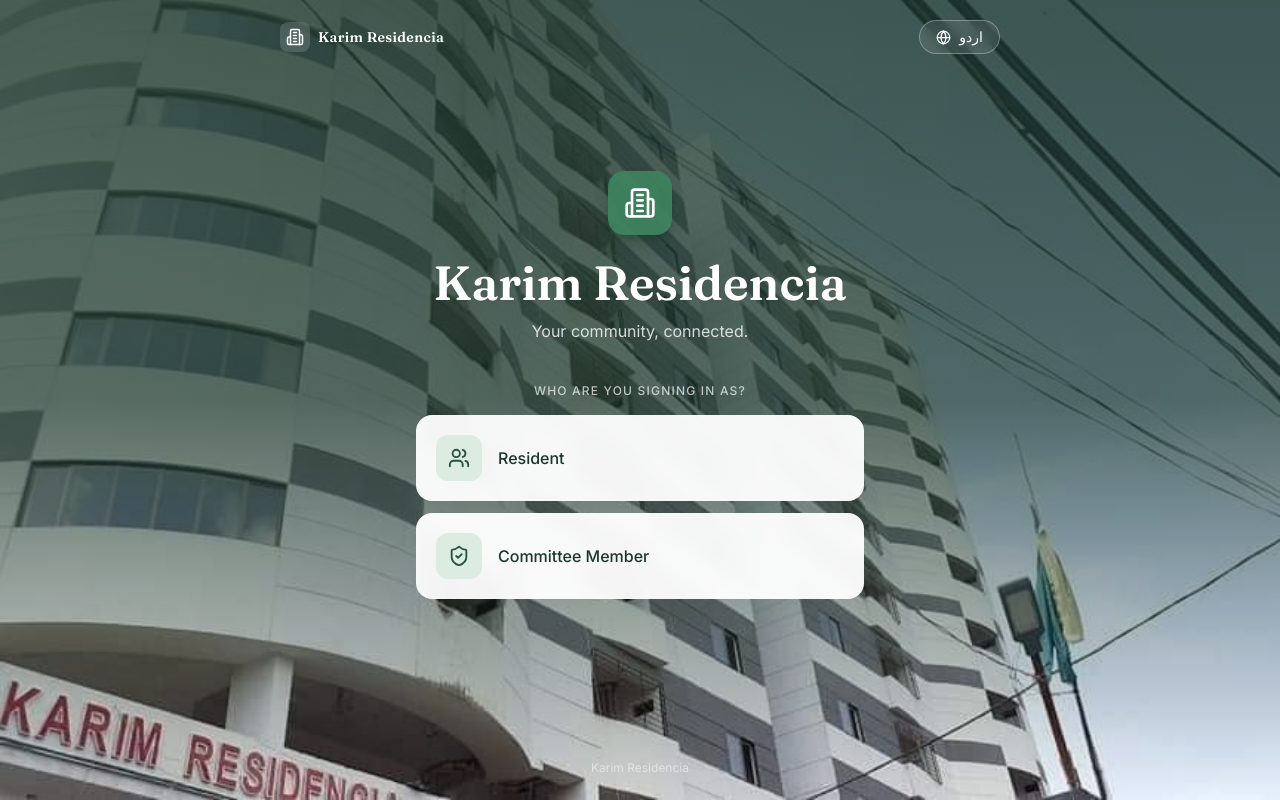
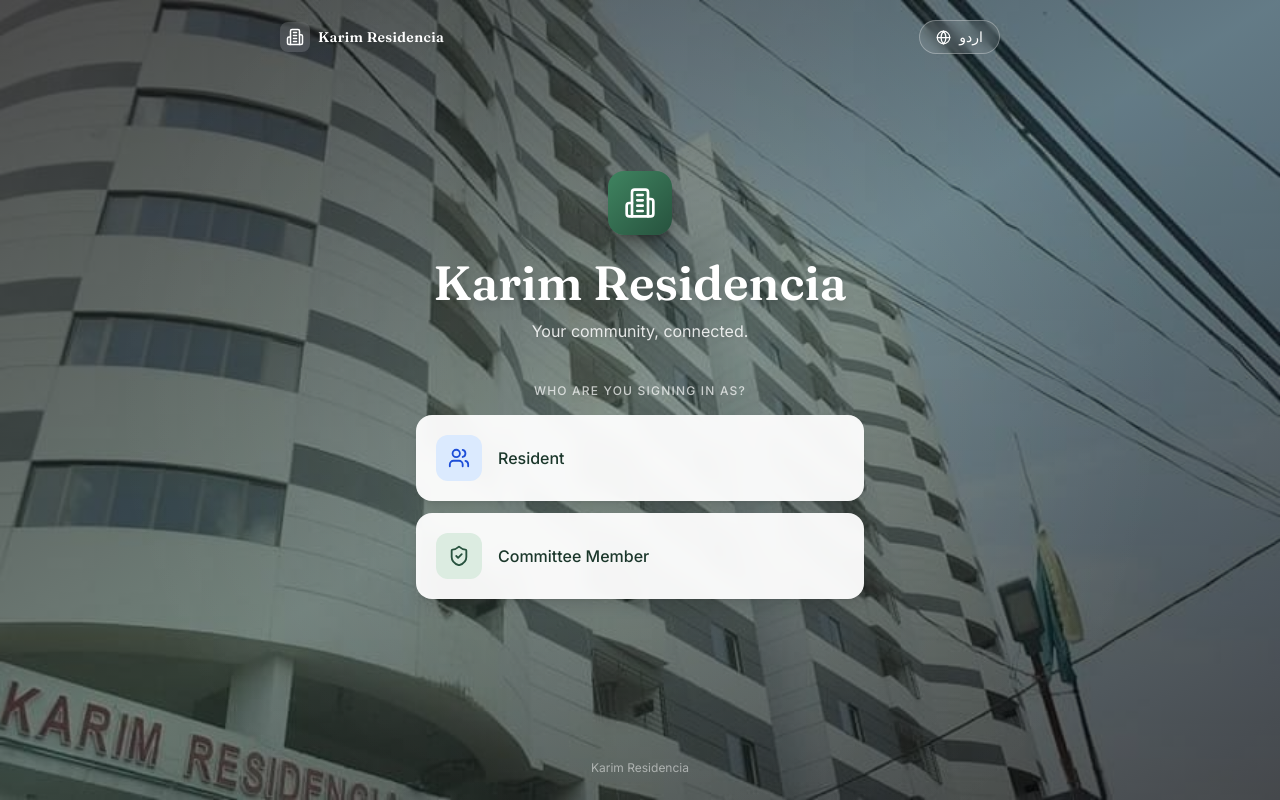
Before and after one commit to scnzarmy/karim-residencia-portal, a React (Vite) app: page / in a window 1280 px wide. Built offline with nearby package versions, Linux system fonts and the light colour scheme; no server answers; a web font is replaced by a local one.

Commit message:
Add animations

```diff
--- a/package.json
+++ b/package.json
@@ -12,6 +12,7 @@
   "dependencies": {
     "@supabase/supabase-js": "^2.45.4",
     "lucide-react": "^0.383.0",
+    "motion": "^11.11.13",
     "react": "^18.3.1",
     "react-dom": "^18.3.1",
     "react-router-dom": "^6.26.2",
--- a/src/app/components/BlockSelection.tsx
+++ b/src/app/components/BlockSelection.tsx
@@ -1,4 +1,5 @@
 import { useNavigate } from 'react-router-dom'
+import { motion } from 'motion/react'
 import { ArrowLeft, Building } from 'lucide-react'
 import { useApp, BlockId } from '../context/AppContext'
 import { t } from '../translations'
@@ -24,22 +25,37 @@ export default function BlockSelection() {
   }
 
   return (
-    <div className="min-h-screen flex flex-col items-center justify-center bg-sand-50 px-6">
-      <div className="max-w-md w-full">
+    <div className="min-h-screen bg-gradient-to-br from-sand-50 to-sand-100 flex items-center justify-center px-6 py-10">
+      <motion.div
+        className="max-w-md w-full"
+        initial={{ opacity: 0, y: 20 }}
+        animate={{ opacity: 1, y: 0 }}
+        transition={{ duration: 0.6 }}
+      >
         <button onClick={() => navigate('/')} className="flex items-center gap-1 text-forest-600 text-sm mb-8">
           <ArrowLeft size={16} /> {t(lang, 'back')}
         </button>
 
-        <h2 className="font-display text-3xl font-semibold text-forest-900 mb-8 text-center">
+        <motion.h2
+          className="font-display text-3xl font-semibold text-forest-900 mb-8 text-center"
+          initial={{ opacity: 0 }}
+          animate={{ opacity: 1 }}
+          transition={{ delay: 0.2 }}
+        >
           {t(lang, 'selectBlock')}
-        </h2>
+        </motion.h2>
 
         <div className="grid gap-4">
-          {BLOCKS.map((b) => (
-            <button
+          {BLOCKS.map((b, i) => (
+            <motion.button
               key={b.id}
               onClick={() => choose(b.id)}
-              className={`relative overflow-hidden flex items-center gap-4 bg-gradient-to-br ${b.gradient} rounded-2xl p-6 text-left hover:-translate-y-0.5 hover:shadow-xl transition-all`}
+              initial={{ opacity: 0, y: 20 }}
+              animate={{ opacity: 1, y: 0 }}
+              transition={{ delay: 0.3 + i * 0.1 }}
+              whileHover={{ scale: 1.02, y: -6 }}
+              whileTap={{ scale: 0.98 }}
+              className={`relative overflow-hidden flex items-center gap-4 bg-gradient-to-br ${b.gradient} rounded-2xl p-6 text-left shadow-lg hover:shadow-2xl transition-shadow`}
             >
               <span className="absolute -right-6 -top-6 w-24 h-24 rounded-full bg-white/10" />
               <span className="absolute right-8 bottom-2 w-12 h-12 rounded-full bg-white/10" />
@@ -47,10 +63,10 @@ export default function BlockSelection() {
                 <Building size={24} />
               </span>
               <span className="relative font-display font-semibold text-white text-lg">{t(lang, b.labelKey)}</span>
-            </button>
+            </motion.button>
           ))}
         </div>
-      </div>
+      </motion.div>
     </div>
   )
 }
--- a/src/app/components/LandingPage.tsx
+++ b/src/app/components/LandingPage.tsx
@@ -1,4 +1,5 @@
 import { useNavigate } from 'react-router-dom'
+import { motion } from 'motion/react'
 import { Users, ShieldCheck, Globe, Building2 } from 'lucide-react'
 import { useApp } from '../context/AppContext'
 import { t } from '../translations'
@@ -15,10 +16,14 @@ export default function LandingPage() {
 
   return (
     <div
-      className="min-h-screen flex flex-col relative bg-cover bg-center"
+      className="min-h-screen flex flex-col relative bg-cover bg-center overflow-hidden"
       style={{ backgroundImage: "url('/building-hero.jpg')" }}
     >
-      <div className="absolute inset-0 bg-gradient-to-b from-forest-900/80 via-forest-900/70 to-forest-950/90" />
+      <div className="absolute inset-0 bg-gradient-to-br from-black/70 via-forest-900/55 to-black/70" />
+      <div
+        className="absolute inset-0"
+        style={{ background: 'radial-gradient(circle at center, rgba(255,255,255,0.12) 0%, transparent 70%)' }}
+      />
 
       <div className="relative flex flex-col min-h-screen">
         <header className="flex items-center justify-between px-6 py-5 max-w-3xl w-full mx-auto">
@@ -40,41 +45,81 @@ export default function LandingPage() {
         </header>
 
         <main className="flex-1 flex flex-col items-center justify-center px-6 pb-16">
-          <div className="max-w-md w-full text-center">
-            <span className="inline-flex items-center justify-center bg-forest-500/90 text-white rounded-2xl p-4 mb-6 shadow-lg shadow-forest-900/40">
+          <motion.div
+            className="max-w-md w-full text-center"
+            initial={{ opacity: 0, y: 20 }}
+            animate={{ opacity: 1, y: 0 }}
+            transition={{ duration: 0.6 }}
+          >
+            <motion.span
+              className="inline-flex items-center justify-center bg-gradient-to-br from-forest-500 to-forest-700 text-white rounded-2xl p-4 mb-6 shadow-xl shadow-black/30"
+              initial={{ scale: 0.7, opacity: 0 }}
+              animate={{ scale: 1, opacity: 1 }}
+              transition={{ delay: 0.15, duration: 0.5 }}
+            >
               <Building2 size={32} />
-            </span>
-            <h1 className="font-display text-4xl sm:text-5xl font-semibold text-white mb-3 leading-tight drop-shadow-sm">
+            </motion.span>
+
+            <motion.h1
+              className="font-display text-4xl sm:text-5xl font-semibold text-white mb-3 leading-tight drop-shadow-lg"
+              initial={{ opacity: 0, y: 15 }}
+              animate={{ opacity: 1, y: 0 }}
+              transition={{ delay: 0.25, duration: 0.5 }}
+            >
               {t(lang, 'appName')}
-            </h1>
-            <p className="text-white/80 mb-10 text-base">{t(lang, 'tagline')}</p>
+            </motion.h1>
 
-            <p className="text-xs uppercase tracking-widest text-white/70 mb-4 font-medium">
+            <motion.p
+              className="text-white/85 mb-10 text-base drop-shadow"
+              initial={{ opacity: 0 }}
+              animate={{ opacity: 1 }}
+              transition={{ delay: 0.35, duration: 0.5 }}
+            >
+              {t(lang, 'tagline')}
+            </motion.p>
+
+            <motion.p
+              className="text-xs uppercase tracking-widest text-white/70 mb-4 font-medium"
+              initial={{ opacity: 0 }}
+              animate={{ opacity: 1 }}
+              transition={{ delay: 0.45 }}
+            >
               {t(lang, 'selectRole')}
-            </p>
+            </motion.p>
 
-            <div className="grid gap-3">
-              <button
+            <motion.div
+              className="grid gap-3"
+              initial={{ opacity: 0, y: 20 }}
+              animate={{ opacity: 1, y: 0 }}
+              transition={{ delay: 0.5, duration: 0.5 }}
+            >
+              <motion.button
                 onClick={() => choose('resident')}
-                className="group flex items-center gap-4 bg-white/95 backdrop-blur rounded-2xl p-5 text-left hover:bg-white hover:-translate-y-0.5 hover:shadow-xl transition-all"
+                whileHover={{ scale: 1.02, y: -4 }}
+                whileTap={{ scale: 0.98 }}
+                transition={{ type: 'spring', stiffness: 300 }}
+                className="flex items-center gap-4 bg-white/95 backdrop-blur rounded-2xl p-5 text-left shadow-lg hover:shadow-2xl"
               >
-                <span className="bg-forest-100 text-forest-700 rounded-xl p-3 group-hover:bg-forest-600 group-hover:text-white transition-colors">
+                <span className="bg-blue-100 text-blue-700 rounded-xl p-3">
                   <Users size={22} />
                 </span>
                 <span className="font-medium text-forest-900">{t(lang, 'resident')}</span>
-              </button>
+              </motion.button>
 
-              <button
+              <motion.button
                 onClick={() => choose('committee')}
-                className="group flex items-center gap-4 bg-white/95 backdrop-blur rounded-2xl p-5 text-left hover:bg-white hover:-translate-y-0.5 hover:shadow-xl transition-all"
+                whileHover={{ scale: 1.02, y: -4 }}
+                whileTap={{ scale: 0.98 }}
+                transition={{ type: 'spring', stiffness: 300 }}
+                className="flex items-center gap-4 bg-white/95 backdrop-blur rounded-2xl p-5 text-left shadow-lg hover:shadow-2xl"
               >
-                <span className="bg-forest-100 text-forest-700 rounded-xl p-3 group-hover:bg-forest-600 group-hover:text-white transition-colors">
+                <span className="bg-forest-100 text-forest-700 rounded-xl p-3">
                   <ShieldCheck size={22} />
                 </span>
                 <span className="font-medium text-forest-900">{t(lang, 'committee')}</span>
-              </button>
-            </div>
-          </div>
+              </motion.button>
+            </motion.div>
+          </motion.div>
         </main>
 
         <footer className="text-center text-xs text-white/50 pb-6">{t(lang, 'appName')}</footer>
```
